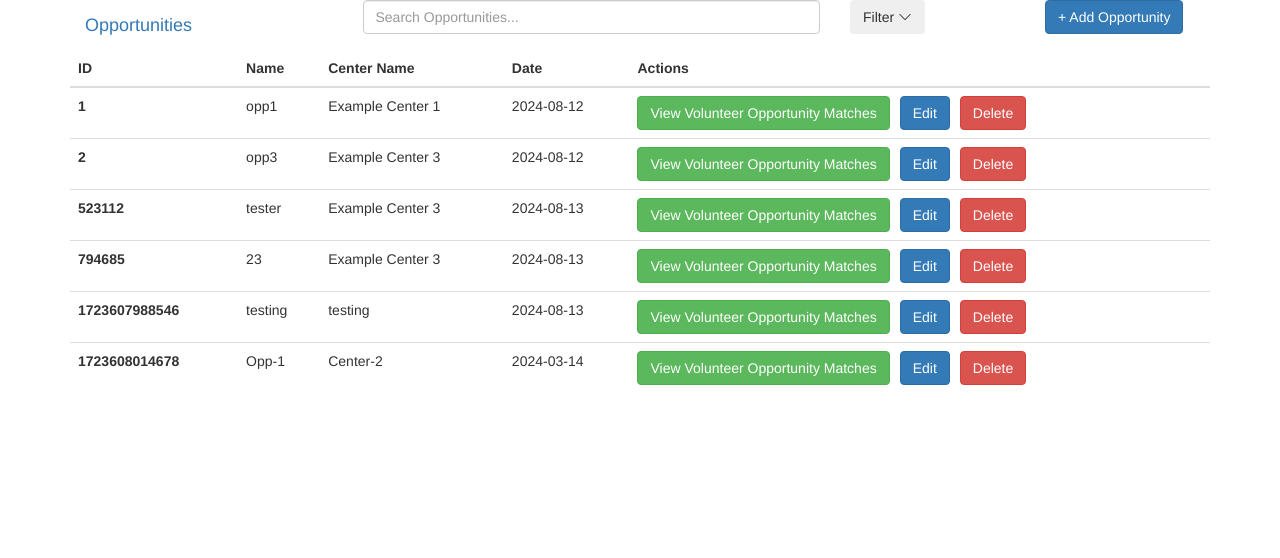
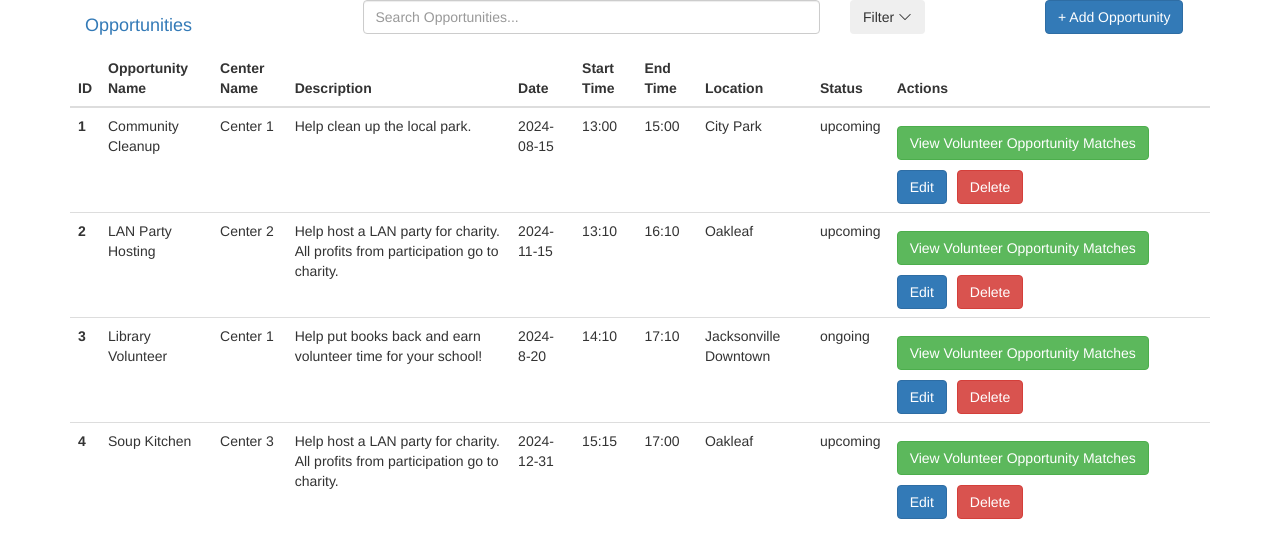
Before and after one commit to bray79/volunteer-system-front-end, an Angular app: page /home in a window 1280 px wide. Shown: the top 558 px of the page. Built offline with nearby package versions, Linux system fonts and the light colour scheme; data requests are answered from the project's data file.

Commit message:
added more attributes, updated pages, updated filters

```diff
--- a/db.json
+++ b/db.json
@@ -2,39 +2,55 @@
   "opportunities": [
     {
       "id": "1",
-      "opportunityName": "opp1",
-      "centerName": "Example Center 1",
-      "date": "2024-08-12"
+      "opportunityName": "Community Cleanup",
+      "centerName": "Center 1",
+      "description": "Help clean up the local park.",
+      "date": "2024-08-15",
+      "start_time": "12:00",
+      "end_time": "16:00",
+      "location": "City Park",
+      "status": "upcoming",
+      "startTime": "13:00",
+      "endTime": "15:00"
     },
     {
       "id": "2",
-      "opportunityName": "opp3",
-      "centerName": "Example Center 3",
-      "date": "2024-08-12"
+      "opportunityName": "LAN Party Hosting",
+      "centerName": "Center 2",
+      "description": "Help host a LAN party for charity. All profits from participation go to charity.",
+      "date": "2024-11-15",
+      "start_time": "20:00",
+      "end_time": "16:00",
+      "location": "Oakleaf",
+      "status": "upcoming",
+      "startTime": "13:10",
+      "endTime": "16:10"
     },
     {
-      "id": "523112",
-      "opportunityName": "tester",
-      "centerName": "Example Center 3",
-      "date": "2024-08-13"
+      "id": "3",
+      "opportunityName": "Library Volunteer",
+      "centerName": "Center 1",
+      "description": "Help put books back and earn volunteer time for your school!",
+      "date": "2024-8-20",
+      "start_time": "1:00",
+      "end_time": "17:00",
+      "location": "Jacksonville Downtown",
+      "status": "ongoing",
+      "startTime": "14:10",
+      "endTime": "17:10"
     },
     {
-      "id": "794685",
-      "opportunityName": "23",
-      "centerName": "Example Center 3",
-      "date": "2024-08-13"
-    },
-    {
-      "id": "1723607988546",
-      "opportunityName": "testing",
-      "centerName": "testing",
-      "date": "2024-08-13"
-    },
-    {
-      "id": "1723608014678",
-      "opportunityName": "Opp-1",
-      "centerName": "Center-2",
-      "date": "2024-03-14"
+      "id": "4",
+      "opportunityName": "Soup Kitchen",
+      "centerName": "Center 3",
+      "description": "Help host a LAN party for charity. All profits from participation go to charity.",
+      "date": "2024-12-31",
+      "start_time": "20:00",
+      "end_time": "16:00",
+      "location": "Oakleaf",
+      "status": "upcoming",
+      "startTime": "15:15",
+      "endTime": "17:00"
     }
   ]
 }
--- a/src/app/manage-opportunities/create/create.component.html
+++ b/src/app/manage-opportunities/create/create.component.html
@@ -3,11 +3,35 @@
     <form>
         <div class="mb-3">
             <label for="txtName" class="form-label">Opportunity Name</label>
-            <input type="text" name="name" [(ngModel)]="formdata.opportunityName" class="form-control" id="txtName" />
+            <input type="text" name="name" [(ngModel)]="formdata.opportunityName" class="form-control" id="txtName" required/>
         </div>
         <div class="mb-3">
             <label for="txtCenterName" class="form-label custom-margin-top">Center Name</label>
-            <input type="text" name="centerName" [(ngModel)]="formdata.centerName" class="form-control" id="txtCenterName" />
+            <input type="text" name="centerName" [(ngModel)]="formdata.centerName" class="form-control" id="txtCenterName" required/>
+        </div>
+        <div class="mb-3">
+            <label for="txtDescription" class="form-label">Description</label>
+            <input type="text" name="description" [(ngModel)]="formdata.description" class="form-control" id="txtDescription" required/>
+        </div>
+        <div class="mb-3">
+            <label for="txtDate" class="form-label custom-margin-top">Event Date</label>
+            <input type="date" name="date" [(ngModel)]="formdata.date" class="form-control" id="txtDate" required/>
+        </div>
+        <div class="mb-3">
+            <label for="txtStartTime" class="form-label">Event Start Time</label>
+            <input type="time" name="startTime" [(ngModel)]="formdata.startTime" class="form-control" id="txtStartTime" required/>
+        </div>
+        <div class="mb-3">
+            <label for="txtEndTime" class="form-label custom-margin-top">Event End Time</label>
+            <input type="time" name="endTime" [(ngModel)]="formdata.endTime" class="form-control" id="txtEndTime" required/>
+        </div>
+        <div class="mb-3">
+            <label for="txtLocation" class="form-label">Event Location</label>
+            <input type="text" name="location" [(ngModel)]="formdata.location" class="form-control" id="txtLocation" required/>
+        </div>
+        <div class="mb-3">
+            <label for="txtStatus" class="form-label custom-margin-top">Event Status</label>
+            <input type="text" name="status" [(ngModel)]="formdata.status" class="form-control" id="txtStatus" required/>
         </div>
         <button type="button" (click)="createOpportunity()" class="btn btn-primary custom-margin-top">Create</button>
     </form>
--- a/src/app/manage-opportunities/create/create.component.ts
+++ b/src/app/manage-opportunities/create/create.component.ts
@@ -2,14 +2,6 @@ import { Component } from '@angular/core';
 import { Router } from '@angular/router';
 import { ManageOpportunitiesService } from '../manage-opportunities.service';
 import { ManageOpportunities } from '../manage-opportunities';
-
-// Helper function to get the local date in YYYY-MM-DD format
-function getLocalDate(): string {
-  const localDate = new Date();
-  const offset = localDate.getTimezoneOffset(); // Get the local timezone offset in minutes
-  localDate.setMinutes(localDate.getMinutes() - offset); // Adjust the date by the offset
-  return localDate.toISOString().split('T')[0]; // Convert to YYYY-MM-DD format
-}
 
 @Component({
   selector: 'app-create',
@@ -22,7 +14,12 @@ export class CreateComponent {
     id: this.generateUniqueId(),
     opportunityName: '',
     centerName: '',
-    date: getLocalDate()
+    description: '',
+    date: '',
+    startTime: '',
+    endTime: '',
+    location: '',
+    status: ''
   };
 
   constructor(
@@ -30,13 +27,21 @@ export class CreateComponent {
     private router: Router
   ) {}
 
-  generateUniqueId(): number {
-    return Date.now(); // Use current timestamp as unique ID
+  generateUniqueId(): string {
+    return String(Date.now()); // Use current timestamp as unique ID
   }
 
   createOpportunity() {
-    // Basic validation to ensure all required fields are filled
-    if (!this.formdata.opportunityName || !this.formdata.centerName) {
+
+    // Fields to validate
+    const requiredFields: (keyof ManageOpportunities)[] = ['opportunityName', 'centerName', 'description', 'date',
+                                                          'startTime', 'endTime', 'location', 'status'];
+
+    // Check if any of the required fields are empty
+    const hasEmptyField = requiredFields.some(field => !this.formdata[field]);
+
+    //Alert User if empty
+    if (hasEmptyField) {
       alert('Please fill in all required fields.');
       return;
     }
--- a/src/app/manage-opportunities/edit/edit.component.html
+++ b/src/app/manage-opportunities/edit/edit.component.html
@@ -3,11 +3,35 @@
     <form>
         <div class="mb-3">
             <label for="txtName" class="form-label">Opportunity Name</label>
-            <input type="text" name="name" [(ngModel)]="formdata.opportunityName" class="form-control" id="txtName" required />
+            <input type="text" name="name" [(ngModel)]="formdata.opportunityName" class="form-control" id="txtName" required/>
         </div>
         <div class="mb-3">
             <label for="txtCenterName" class="form-label custom-margin-top">Center Name</label>
-            <input type="text" name="centerName" [(ngModel)]="formdata.centerName" class="form-control" id="txtCenterName" required />
+            <input type="text" name="centerName" [(ngModel)]="formdata.centerName" class="form-control" id="txtCenterName" required/>
+        </div>
+        <div class="mb-3">
+            <label for="txtDescription" class="form-label">Description</label>
+            <input type="text" name="description" [(ngModel)]="formdata.description" class="form-control" id="txtDescription" required/>
+        </div>
+        <div class="mb-3">
+            <label for="txtDate" class="form-label custom-margin-top">Event Date</label>
+            <input type="date" name="date" [(ngModel)]="formdata.date" class="form-control" id="txtDate" required/>
+        </div>
+        <div class="mb-3">
+            <label for="txtStartTime" class="form-label">Event Start Time</label>
+            <input type="time" name="startTime" [(ngModel)]="formdata.startTime" class="form-control" id="txtStartTime" required/>
+        </div>
+        <div class="mb-3">
+            <label for="txtEndTime" class="form-label custom-margin-top">Event End Time</label>
+            <input type="time" name="endTime" [(ngModel)]="formdata.endTime" class="form-control" id="txtEndTime" required/>
+        </div>
+        <div class="mb-3">
+            <label for="txtLocation" class="form-label">Event Location</label>
+            <input type="text" name="location" [(ngModel)]="formdata.location" class="form-control" id="txtLocation" required/>
+        </div>
+        <div class="mb-3">
+            <label for="txtStatus" class="form-label custom-margin-top">Event Status</label>
+            <input type="text" name="status" [(ngModel)]="formdata.status" class="form-control" id="txtStatus" required/>
         </div>
         <button type="button" (click)="updateOpportunity()" class="btn btn-primary custom-margin-top">Update</button>
     </form>
--- a/src/app/manage-opportunities/edit/edit.component.ts
+++ b/src/app/manage-opportunities/edit/edit.component.ts
@@ -11,13 +11,16 @@ import { ManageOpportunitiesService } from '../manage-opportunities.service';
 export class EditComponent implements OnInit {
 
   formdata: ManageOpportunities = {
-    id: 0,
+    id: '',
     opportunityName: '',
     centerName: '',
-    date: ''
+    description: '',
+    date: '',
+    startTime: '',
+    endTime: '',
+    location: '',
+    status: ''
   };
-
-  originalDate: string = '';
 
   constructor(
     private manageOpportunitiesService: ManageOpportunitiesService,
@@ -29,18 +32,17 @@ export class EditComponent implements OnInit {
     this.route.paramMap.subscribe(params => {
       const id = params.get('id');
       if (id) {
-        this.getById(parseInt(id, 10));
+        this.getById(id);
       } else {
         console.error('Invalid ID');
       }
     });
-  }
+}
 
-  getById(id: number) {
+  getById(id: string) {
     this.manageOpportunitiesService.getOpportunityById(id).subscribe(data => {
       if (data.length > 0) {
         this.formdata = data[0];
-        this.originalDate = this.formdata.date;
       } else {
         console.error('Opportunity not found');
       }
@@ -49,14 +51,21 @@ export class EditComponent implements OnInit {
 
   updateOpportunity() {
 
-    if (!this.formdata.opportunityName || !this.formdata.centerName) {
-      alert('Please fill in all fields.');
+    // Fields to validate
+    const requiredFields: (keyof ManageOpportunities)[] = ['opportunityName', 'centerName', 'description', 'date',
+                                                          'startTime', 'endTime', 'location', 'status'];
+
+    // Check if any of the required fields are empty
+    const hasEmptyField = requiredFields.some(field => !this.formdata[field]);
+
+    //Alert User if empty
+    if (hasEmptyField) {
+      alert('Please fill in all required fields.');
       return;
     }
 
     const updatedOpportunity: ManageOpportunities = {
       ...this.formdata,
-      date: this.originalDate
     };
 
     this.manageOpportunitiesService.updateOpportunity(updatedOpportunity).subscribe({
--- a/src/app/manage-opportunities/home/home.component.css
+++ b/src/app/manage-opportunities/home/home.component.css
@@ -4,6 +4,10 @@
 
 .custom-margin-right {
     margin-right: 10px;
+}
+
+.custom-margin-top {
+    margin-top: 10px;
 }
 
 .dropdown-menu {
--- a/src/app/manage-opportunities/home/home.component.html
+++ b/src/app/manage-opportunities/home/home.component.html
@@ -13,12 +13,23 @@
             <div class="dropdown">
                 <button class="btn btn-secondary w-100" (click)="toggleDropdown()">
                     Filter
-                    <i class="bi bi-chevron-down"></i> <!-- Bootstrap Icons dropdown icon -->
+                    <i class="bi bi-chevron-down"></i>
                 </button>
                 <ul class="dropdown-menu" *ngIf="dropdownVisible">
-                    <li><a class="dropdown-item" (click)="filterByRecent()">Most Recent (60 days)</a></li>
-                    <li><a class="dropdown-item" (click)="filterByCenter()">By Center</a></li>
-                    <li><a class="dropdown-item" (click)="showAll()">Show All</a></li>
+                    <li>
+                        <a class="dropdown-item" (click)="filterByRecent()">Most Recent (60 days)</a>
+                    </li>
+                    <li>
+                        <a class="dropdown-item" (click)="toggleCenterDropdown()">By Center</a>
+                        <ul class="dropdown-menu" *ngIf="centerDropdownVisible">
+                            <li *ngFor="let center of availableCenters">
+                                <a class="dropdown-item" (click)="filterBySelectedCenter(center)">{{ center }}</a>
+                            </li>
+                        </ul>
+                    </li>
+                    <li>
+                        <a class="dropdown-item" (click)="showAll()">Show All</a>
+                    </li>
                 </ul>
             </div>
         </div>
@@ -32,9 +43,14 @@
         <thead>
             <tr>
                 <th scope="col">ID</th>
-                <th scope="col">Name</th>
+                <th scope="col">Opportunity Name</th>
                 <th scope="col">Center Name</th>
+                <th scope="col">Description</th>
                 <th scope="col">Date</th>
+                <th scope="col">Start Time</th>
+                <th scope="col">End Time</th>
+                <th scope="col">Location</th>
+                <th scope="col">Status</th>
                 <th scope="col">Actions</th>
             </tr>
         </thead>
@@ -43,11 +59,16 @@
                 <th scope="row">{{ item.id }}</th>
                 <td>{{ item.opportunityName }}</td>
                 <td>{{ item.centerName }}</td>
+                <td>{{ item.description }}</td>
                 <td>{{ item.date }}</td>
+                <td>{{ item.startTime }}</td>
+                <td>{{ item.endTime }}</td>
+                <td>{{ item.location }}</td>
+                <td>{{ item.status }}</td>
                 <td>
-                    <button type="button" class="btn btn-success custom-margin-right" [routerLink]="['/manageOpportunities/volunteers', item.id]">View Volunteer Opportunity Matches</button>
-                    <a href="" class="btn btn-primary" [routerLink]="['/manageOpportunities/edit', item.id]">Edit</a>
-                    <button type="button" (click)="deleteOpportunity(item.id)" class="btn btn-danger custom-margin-left">Delete</button>
+                    <button type="button" class="btn btn-success custom-margin-right custom-margin-top" [routerLink]="['/manageOpportunities/volunteers', item.id]">View Volunteer Opportunity Matches</button>
+                    <a href="" class="btn btn-primary custom-margin-top" [routerLink]="['/manageOpportunities/edit', item.id]">Edit</a>
+                    <button type="button" (click)="deleteOpportunity(item.id)" class="btn btn-danger custom-margin-left custom-margin-top">Delete</button>
                 </td>
             </tr>
         </tbody>
--- a/src/app/manage-opportunities/home/home.component.ts
+++ b/src/app/manage-opportunities/home/home.component.ts
@@ -11,7 +11,9 @@ export class HomeComponent implements OnInit {
 
   allOpportunities: ManageOpportunities[] = [];
   filteredOpportunities: ManageOpportunities[] = [];
+  availableCenters: string[] = [];
   dropdownVisible = false;
+  centerDropdownVisible: boolean = false;
 
   constructor(private manageOpportunitiesService: ManageOpportunitiesService) {}
 
@@ -19,15 +21,18 @@ export class HomeComponent implements OnInit {
     this.manageOpportunitiesService.getAll().subscribe((data) => {
       this.allOpportunities = data;
       this.filteredOpportunities = data;
+      this.availableCenters = [...new Set(this.allOpportunities.map(opportunity => opportunity.centerName))];
     });
   }
 
-  deleteOpportunity(id: number) {
+  deleteOpportunity(id: string) {
     const confirmed = window.confirm('Are you sure you want to delete this opportunity?');
 
     if (confirmed) {
+      // Use the id as a number for the service method
       this.manageOpportunitiesService.delete(id).subscribe({
         next: () => {
+          // Use id as a number for comparisons
           this.allOpportunities = this.allOpportunities.filter(opportunity => opportunity.id !== id);
           this.filteredOpportunities = this.filteredOpportunities.filter(opportunity => opportunity.id !== id);
         },
@@ -42,30 +47,33 @@ export class HomeComponent implements OnInit {
     const query = event.target.value.toLowerCase();
     this.filteredOpportunities = this.allOpportunities.filter(opportunity =>
       opportunity.opportunityName.toLowerCase().includes(query) ||
-      opportunity.centerName.toLowerCase().includes(query)
+      opportunity.centerName.toLowerCase().includes(query) ||
+      opportunity.description.toLowerCase().includes(query) ||
+      opportunity.location.toLowerCase().includes(query) ||
+      opportunity.status.toLowerCase().includes(query)
     );
   }
 
   filterByRecent(): void {
     const today = new Date();
+    const sixtyDaysFromNow = new Date(today.getTime() + (60 * 24 * 60 * 60 * 1000)); // Calculate the date 60 days from today
+
     this.filteredOpportunities = this.allOpportunities.filter(opportunity => {
-      const opportunityDate = new Date(opportunity.date);
-      const timeDiff = today.getTime() - opportunityDate.getTime(); // Calc difference in milliseconds between current time and opportunity's date
-      const daysDiff = timeDiff / (1000 * 3600 * 24); // Convert the time difference from milliseconds to days
-      return daysDiff <= 60; // Filter opportunities within the last 60 days
+        const opportunityDate = new Date(opportunity.date);
+
+        // Filter opportunities that are within the next 60 days
+        return opportunityDate >= today && opportunityDate <= sixtyDaysFromNow;
     });
+
     this.dropdownVisible = false; // Hide dropdown after filtering
   }
 
-  filterByCenter(): void {
-    const availableCenters = [...new Set(this.allOpportunities.map(opportunity => opportunity.centerName))];
-    const selectedCenter = prompt(`Enter Center Name:\nAvailable: ${availableCenters.join(', ')}`);
-    if (selectedCenter) {
-      this.filteredOpportunities = this.allOpportunities.filter(opportunity =>
-        opportunity.centerName.toLowerCase() === selectedCenter.toLowerCase()
-      );
-      this.dropdownVisible = false;
-    }
+  filterBySelectedCenter(center: string): void {
+    this.filteredOpportunities = this.allOpportunities.filter(opportunity =>
+        opportunity.centerName.toLowerCase() === center.toLowerCase()
+    );
+    this.centerDropdownVisible = false; // Hide centers dropdown after selecting a center
+    this.dropdownVisible = false; // Hide dropdown after filtering
   }
 
   showAll(): void {
@@ -75,5 +83,10 @@ export class HomeComponent implements OnInit {
 
   toggleDropdown() {
     this.dropdownVisible = !this.dropdownVisible; // Toggle dropdown visibility
+    this.centerDropdownVisible = false; // Reset centers dropdown when main dropdown is toggled
+  }
+
+  toggleCenterDropdown(): void {
+    this.centerDropdownVisible = !this.centerDropdownVisible;
   }
 }
```
Also changed, not shown: src/app/manage-opportunities/manage-opportunities.component.html (+0 -10 lines), src/app/manage-opportunities/manage-opportunities.service.ts (+5 -2 lines), src/app/manage-opportunities/manage-opportunities.ts (+7 -2 lines).
